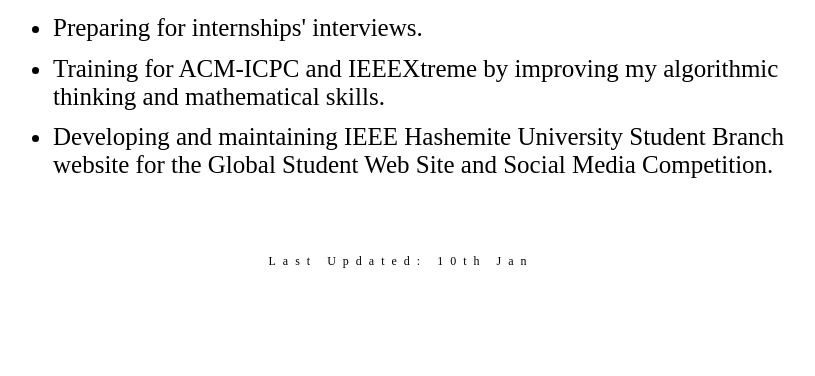
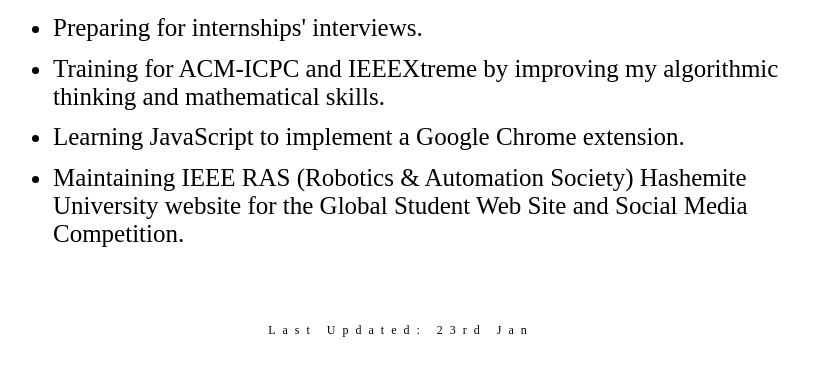
Before and after one commit to imzaaat/imzaaat.github.io, a plain HTML site: page now.html in a window 1280 px wide. Shown: the part 96-472 px from the top of the page, without its empty margins (239-1054 px from the left). Drawn offline with Linux system fonts and the light colour scheme.

Commit message:
Changed what I'm working on

```diff
--- a/now.html
+++ b/now.html
@@ -15,12 +15,13 @@
 		<ul>
 			<li>Preparing for internships' interviews.</li>
 			<li>Training for ACM-ICPC and IEEEXtreme by improving my algorithmic thinking and mathematical skills.</li>
-			<li>Developing and maintaining IEEE Hashemite University Student Branch website for the Global Student Web Site and Social Media Competition.</li>
+			<li>Learning JavaScript to implement a Google Chrome extension.</li>
+			<li>Maintaining IEEE RAS (Robotics & Automation Society) Hashemite University website for the Global Student Web Site and Social Media Competition.</li>
 			<!--<li>Aprendiendo Español <span>(painfully slow, but I’ll get there)</span></li>-->
 		</ul>
 
 		<div>
-			Last Updated: 10th Jan
+			Last Updated: 23rd Jan
 		</div>
 	</body>
 <html>
```
